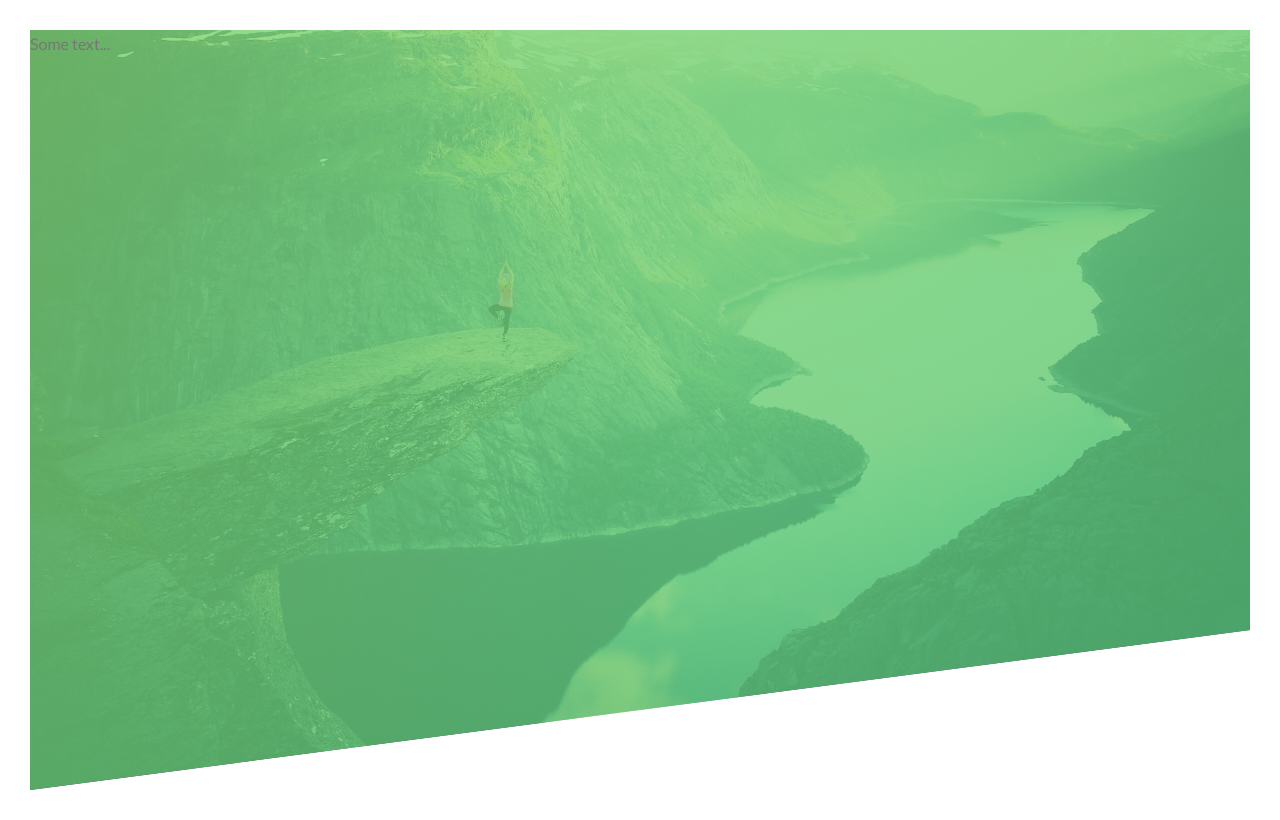
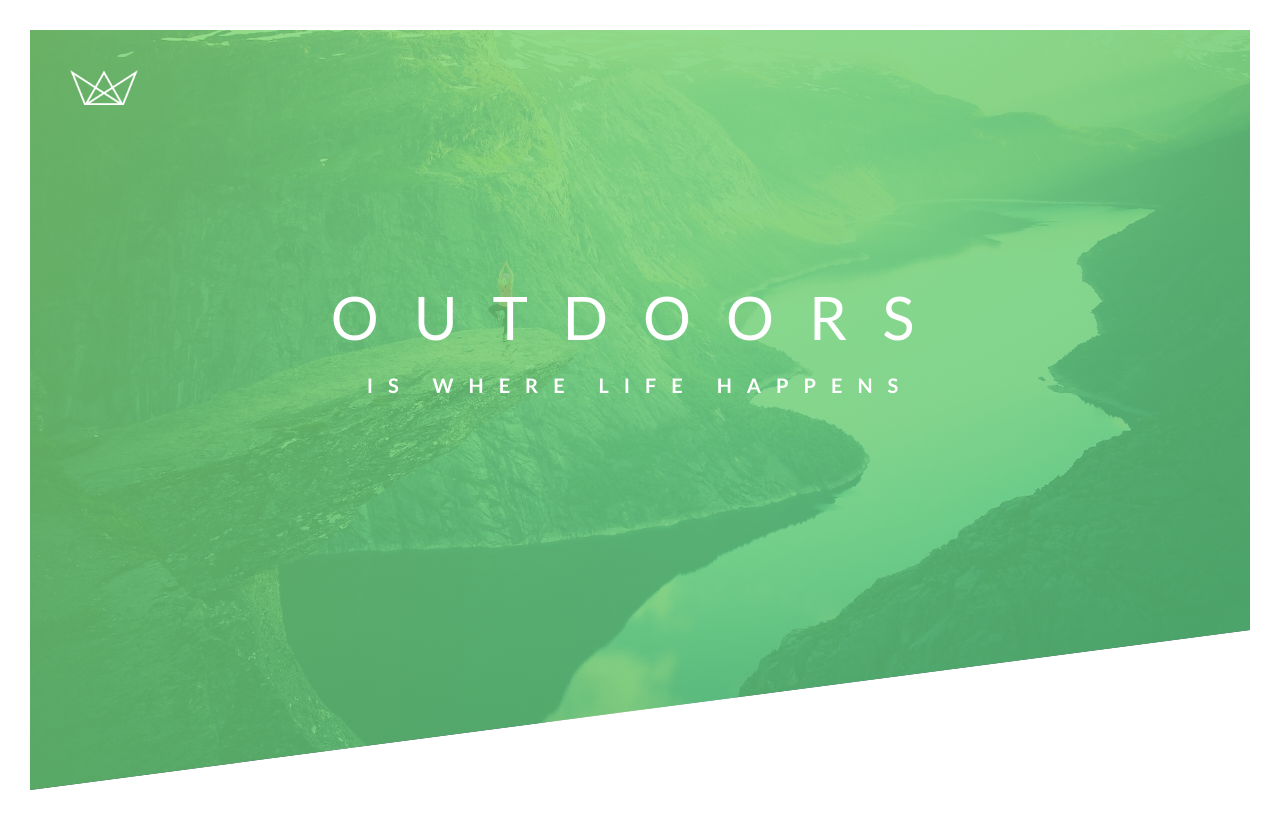
Before and after one commit to GEOFARL/responsive-website-1, a website built with webpack: page src/template.html in a window 1280 px wide. Built offline with nearby package versions, Linux system fonts and the light colour scheme.

Commit message:
Add logo and heading to the header
- Added and positioned logo
- Created heading and formatted text

```diff
--- a/src/styles.css
+++ b/src/styles.css
@@ -22,6 +22,44 @@
     url(../src/images/hero.jpeg);
   background-size: cover;
   background-position: top;
+  position: relative;
 
   clip-path: polygon(0 0, 100% 0, 100% 75vh, 0 100%);
 }
+
+.logo-box {
+  position: absolute;
+  top: 40px;
+  left: 40px;
+}
+
+.logo {
+  height: 35px;
+}
+
+.heading-primary {
+  color: #fff;
+  text-transform: uppercase;
+}
+
+.heading-primary-main {
+  display: block;
+  font-size: 60px;
+  font-weight: 400;
+  letter-spacing: 35px;
+}
+
+.heading-primary-sub {
+  display: block;
+  font-size: 20px;
+  font-weight: 400px;
+  letter-spacing: 15px;
+}
+
+.text-box {
+  position: absolute;
+  top: 40%;
+  left: 50%;
+  transform: translate(-50%, -50%);
+  text-align: center;
+}
--- a/src/template.html
+++ b/src/template.html
@@ -15,6 +15,17 @@
     <title>Responsive Website</title>
   </head>
   <body>
-    <header class="header">Some text...</header>
+    <header class="header">
+      <div class="logo-box">
+        <img src="./images/logo-white.png" alt="Logo" class="logo" />
+      </div>
+
+      <div class="text-box">
+        <h1 class="heading-primary">
+          <span class="heading-primary-main">Outdoors</span>
+          <span class="heading-primary-sub">is where life happens</span>
+        </h1>
+      </div>
+    </header>
   </body>
 </html>
```
Also changed, not shown: src/images/logo-white.png (added).
